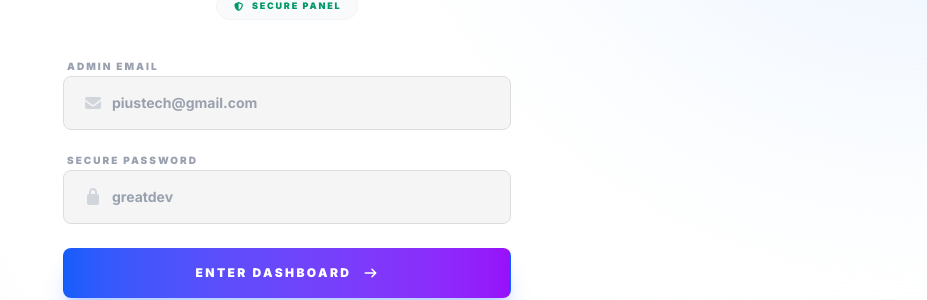
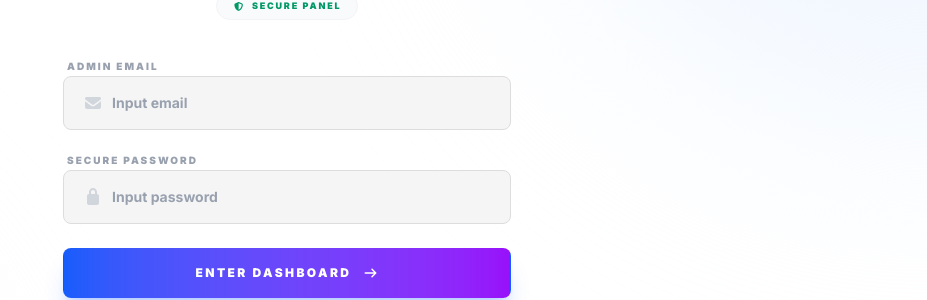
Before and after one commit to piustech1/Evelyne-, a React (Vite) app: page /admin/login in a window 1280 px wide. Shown: the part 285-585 px from the top of the page, without its empty margins (353-1280 px from the left). Built offline with nearby package versions, Linux system fonts and the light colour scheme; no server answers.

Commit message:
feat(admin): Update login form placeholders
Change the placeholder text for email and password fields in the admin login form to be more generic and instructive. This improves user experience by guiding them on what information to input.

```diff
--- a/src/pages/admin/Login.tsx
+++ b/src/pages/admin/Login.tsx
@@ -87,7 +87,7 @@ export default function AdminLogin() {
                     value={email}
                     onChange={(e) => setEmail(e.target.value)}
                     className="block w-full pl-12 pr-4 py-4 bg-[#f5f5f5] border border-[#ddd] rounded-lg text-[#111] placeholder-gray-400 focus:outline-none focus:ring-4 focus:ring-blue-600/5 focus:border-blue-600 transition-all font-bold text-sm"
-                    placeholder="piustech@gmail.com"
+                    placeholder="Input email"
                   />
                 </div>
               </div>
@@ -104,7 +104,7 @@ export default function AdminLogin() {
                     value={password}
                     onChange={(e) => setPassword(e.target.value)}
                     className="block w-full pl-12 pr-4 py-4 bg-[#f5f5f5] border border-[#ddd] rounded-lg text-[#111] placeholder-gray-400 focus:outline-none focus:ring-4 focus:ring-blue-600/5 focus:border-blue-600 transition-all font-bold text-sm"
-                    placeholder="greatdev"
+                    placeholder="Input password"
                   />
                 </div>
               </div>
```
